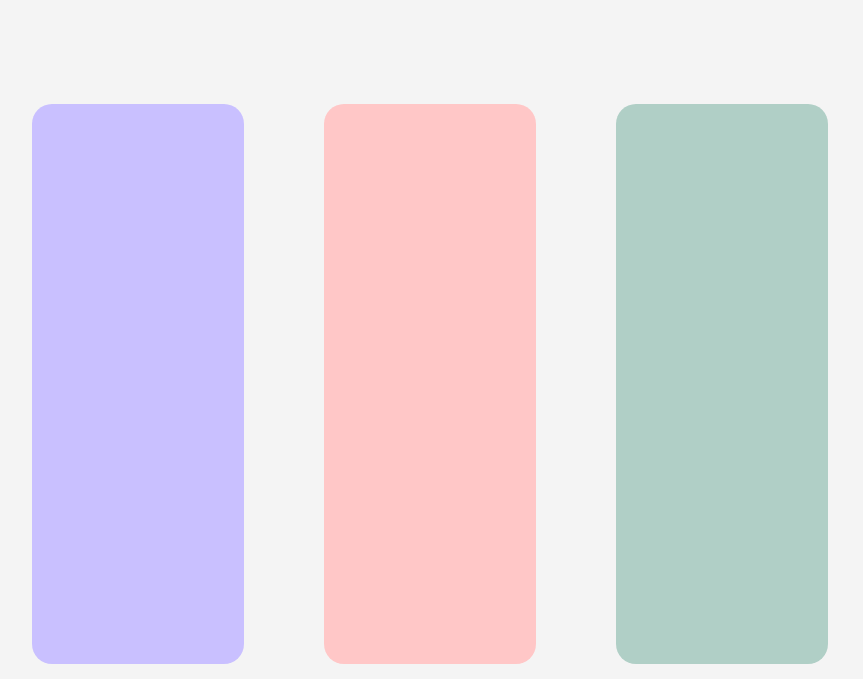
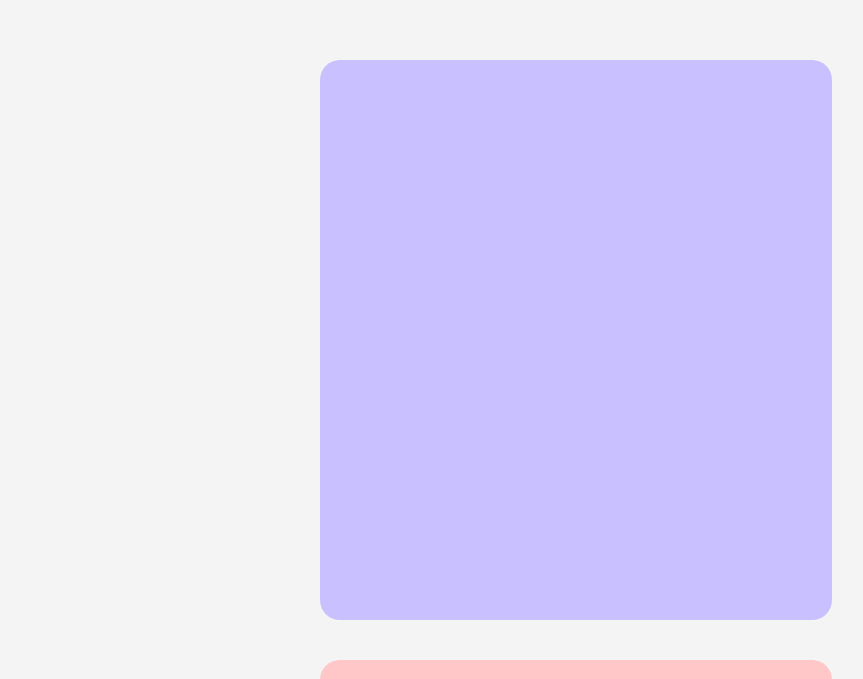
Before and after one commit to haneenmahd/imagable, a React (Create React App) app in the folder web/: page / in a window 1280 px wide. Shown: the part 816-1495 px from the top of the page, without its empty margins (64-927 px from the left). Built offline with nearby package versions, Linux system fonts and the light colour scheme.

Commit message:
auto layout `FeatureBriefCards`

```diff
--- a/web/src/components/FeatureBrief.tsx
+++ b/web/src/components/FeatureBrief.tsx
@@ -5,11 +5,9 @@ const FeatureBriefContainer = styled.div`
     width: 100vw;
     display: flex;
     align-items: center;
+    justify-content: center;
+    flex-wrap: wrap;
     padding: 5%;
-
-    @media screen and (max-width: 900px) {
-        flex-direction: column;
-    }
 `;
 
 type FeatureBriefCardTheme = string | "pink" | "green" | "skin" | "violet" | "default";
@@ -52,16 +50,16 @@ interface FeatureBriefCardProps {
 
 const FeatureBriefCard = styled.div<FeatureBriefCardProps>`
   height: 70vh;
-  width: 45vw;
+  width: 40vw;
   border-radius: 20px;
   padding: 62px;
   margin: 20px 40px;
-  ${p => serializeBrierCardTheme(p.theme)}
+  ${(p) => serializeBrierCardTheme(p.theme)}
 
   @media screen and (max-width: 1000px) {
-      height: 60vh;
-      width: 70vw;
-      margin: 40px 20px;
+    height: 60vh;
+    width: 80vw;
+    margin: 40px 20px;
   }
 `;
 
```
